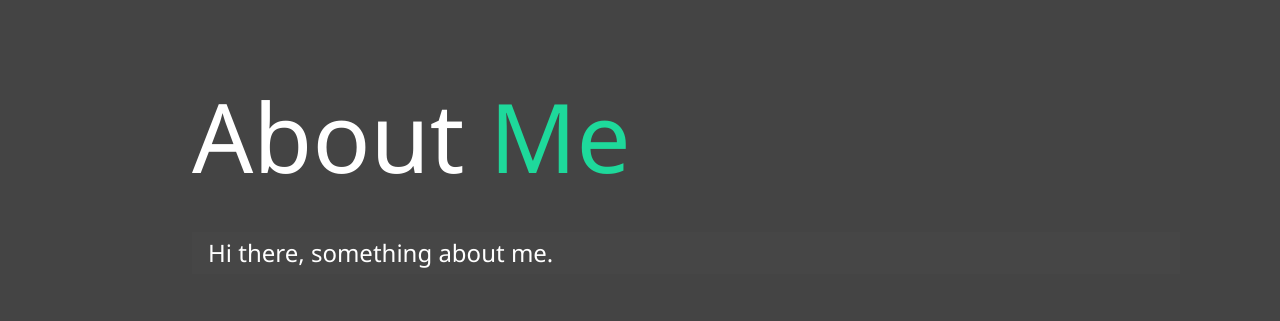
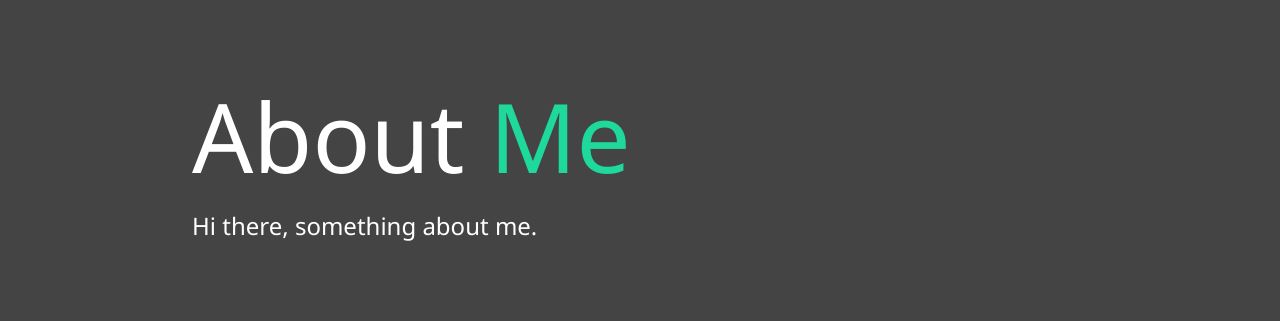
Before and after one commit to JamesN96/Portfolio-website, a website: page dist/about.html in a window 1280 px wide. Shown: the top 321 px of the page. Drawn offline with Linux system fonts and the light colour scheme.

```diff
--- a/dist/about.html
+++ b/dist/about.html
@@ -50,7 +50,7 @@
 
     <main id="about">
       <h1 class="lg-heading">About <span class="text-secondary">Me</span></h1>
-      <h2 class="sm-heading">Hi there, something about me.</h2>
+      <h2>Hi there, something about me.</h2>
       <div class="bio">
         <img
           src="/dist/img/profile.png"
```
